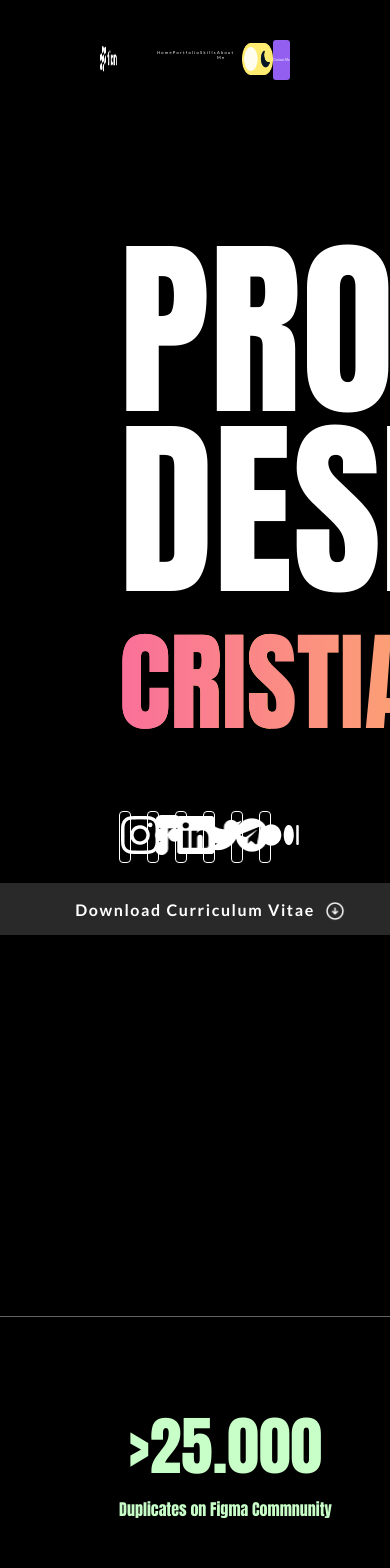
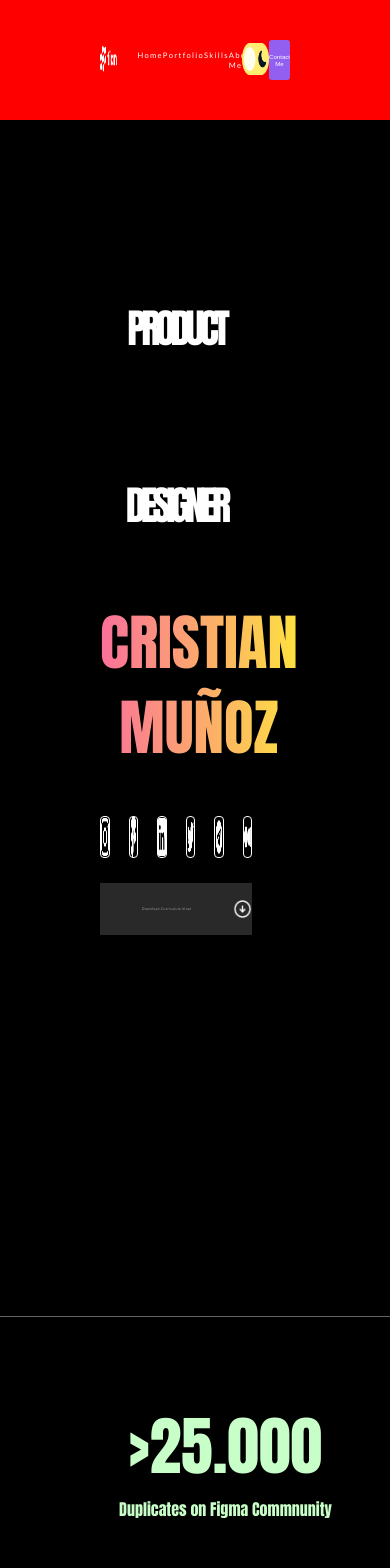
Before and after one commit to lukanogaj/product-designer, a React (Create React App) app: page / in a window 390 px wide. Shown: the top 1568 px of the page. Built offline with nearby package versions, Linux system fonts and the light colour scheme.

Commit message:
hero-responsive-vw

```diff
--- a/src/components/Hero/index.jsx
+++ b/src/components/Hero/index.jsx
@@ -9,8 +9,7 @@ const Hero = () => {
 		<div className={styles.hero}>
 			<div className={styles.main}>
 				<div className={styles.headings}>
-					<h1 className={styles.mainHeading}> PRODUCT DESIGNER</h1>
-
+					<h1> PRODUCT DESIGNER</h1>
 					<div className={styles.nameHead}>
 						<h2>CRISTIAN MUÑOZ</h2>
 					</div>
@@ -20,31 +19,45 @@ const Hero = () => {
 					{/* Map for social icons  */}
 
 					{dataForSocialIcons.map((item) => (
-						<div key={item.id} className={styles.socialIcon}>
-							<img className={styles.imgIcons} src={item.image} alt="" />
+						<div
+							key={item.id}
+							className={styles.socialIcon}>
+							<img
+								src={item.image}
+								alt=""
+							/>
 						</div>
 					))}
 				</div>
 				<div className={styles.cvDownload}>
-					<div>
+					<div className={styles.cvText}>
+						<div className={styles.cvHeading}>
 							<h4>Download Curriculum Vitae</h4>
 						</div>
 						<div className={styles.cvIcon}>
-						<img src={arrowDown} width="20px" height="20px" alt="" />
+							<img
+								src={arrowDown}
+								alt=""
+							/>
 						</div>
 					</div>
 				</div>
+			</div>
+
+			<div className={styles.heroProfile}>
 				<div className={styles.portal}>
 					<img
 						className={styles.portalImg}
 						src={portal}
-					width="160px"
-					height="160px"
 						alt=""
 					/>
 				</div>
 				<div className={styles.vintageImg}>
-				<img src={vintage} width="694px " height="778px" alt="" />
+					<img
+						src={vintage}
+						alt=""
+					/>
+				</div>
 			</div>
 		</div>
 	);
--- a/src/components/Hero/index.module.scss
+++ b/src/components/Hero/index.module.scss
@@ -3,103 +3,139 @@
 	justify-content: space-between;
 	width: 100%;
 	height: 778px;
-	background-color: #000000;
 	padding: 0px 100px 0px 100px;
 	margin-bottom: 153px;
 	.main {
 		display: flex;
 		justify-content: space-between;
 		flex-direction: column;
-		width: 43.2%;
+		width: 660px;
 		height: 695px;
-		// padding: 106px 0px 0px 100px;
 
+		// Two main headers
 		.headings {
 			display: flex;
 			flex-direction: column;
-			// width: 100%;
+			width: 100%;
 			height: 481px;
 			font-family: "Anton", sans-serif;
 			margin-bottom: 70px;
-
-			.mainHeading,
-			h1 {
-				font-family: "Anton", sans-serif;
-				font-size: 12.5em;
+			& > h1 {
+				width: 100%;
+				height: 360px;
+				font-size: 10.3vw;
 				color: #fff;
 				font-weight: 400;
-				line-height: 180px;
+				letter-spacing: -0.3rem;
+				line-height: 177px;
 			}
-
-			.nameHead,
-			h2 {
+			.nameHead {
 				display: inline-block;
-				font-size: 2.67em;
+				width: 100%;
+				height: 103px;
+				font-size: 3.73vw;
 				font-weight: 400;
-				white-space: nowrap;
-				margin: 0px 0px 77px 0px;
-				background: linear-gradient(to right, #fa709a, #fee140);
-				background-clip: text;
-				-webkit-text-fill-color: transparent;
+				line-height: 1.4;
+				& > h2 {
+					display: inline-block;
+					font-weight: 400;
+					background: linear-gradient(to right, #fa709a, #fee140);
+					background-clip: text;
+					-webkit-text-fill-color: transparent;
+					background-color: green;
+				}
 			}
 		}
 
+		// Social icons below the header
 		.socialLinks {
 			display: flex;
 			justify-content: space-between;
+			align-items: center;
 			width: 100%;
-
+			height: 52px;
 			.socialIcon {
-				width: 7.799%;
-				height: 52px;
+				width: 6.365%;
+				height: 42px;
+				text-align: center;
+				align-content: center;
 				border: solid #fff 1px;
 				border-radius: 4px;
-				text-align: center;
-				align-content: center;
-			}
-
-			.imgIcons {
-				display: inline-block;
-				text-align: center;
-				width: 40px;
-				height: 40px;
-				align-content: center;
+				& > img {
+					width: 100%;
+					height: 100%;
+				}
 			}
 		}
 
+		/// Cv download button
 		.cvDownload {
 			display: flex;
-			width: 660px;
+			justify-content: center;
+			width: 100%;
 			height: 52px;
+			align-items: center;
+			align-content: center;
 			background-color: #292929;
 			text-align: center;
-			position: relative;
-		}
+			// position: relative;
 
-		.cvIcon {
-			display: inline-block;
-			position: absolute;
-			top: 18px;
-			right: 180px;
-		}
-
-		.cvDownload {
-			display: inline-block;
-			font-family: "Lato", sans-serif;
-			align-content: center;
-			color: #ffff;
-			letter-spacing: 0.1rem;
-			& > h4 {
-				font-weight: 400;
-				font-size: 20px;
+			.cvText {
+				display: flex;
+				align-items: center;
 				align-content: center;
+				width: 270px;
+				.cvHeading {
+					display: inline-block;
+					// margin: auto;
+					width: 92.223%;
+					& > h4 {
+						font-family: "Lato", sans-serif;
+						align-content: center;
+						font-size: 0.9vw;
+						color: #ffff;
+						letter-spacing: 0.02rem;
+						font-weight: 300;
+					}
+				}
+				.cvIcon {
+					display: inline-block;
+					text-align: center;
+					height: 20px;
+					& > img {
+						width: 100%;
+						height: 20px;
+					}
+				}
 			}
 		}
 	}
+}
 
+// The image between huge image and headings
+// The div with two images
+.heroProfile {
+	display: flex;
+	width: 57.57%;
+	justify-content: space-between;
 	.portal {
-		width: 10.48%;
+		display: inline-block;
+		width: 23.15%;
 		height: 160px;
+		margin-right: 19px;
+		& > img {
+			width: 100%;
+			height: 160px;
+		}
+	}
+
+	// The huge image with the strange face
+	.vintageImg {
+		width: 100.41%;
+		& > img {
+      width: 100%;
+			display: inline-block;
+		}
 	}
 }
 
@@ -148,11 +184,11 @@
 }
 
 // Media query just for the images
-@media screen and (max-width: 1728px) {
-	.vintageImg {
-		display: none;
-	}
-}
+// @media screen and (max-width: 1728px) {
+// 	.vintageImg {
+// 		display: none;
+// 	}
+// }
 
 // // Media query mobile
 // @media screen and (max-width: 430px) {
--- a/src/components/Navbar/index.module.scss
+++ b/src/components/Navbar/index.module.scss
@@ -61,12 +61,24 @@ body {
 @media only screen and (max-width: 1024px) {
 	.navbar {
 		width: 100%;
+		background-color: red;
 		.logoMain {
-			width: 8.86%;
+			width: 8.544%;
+		}
+
+		.navbarItems {
+			background-color: green;
 		}
 
 		.controlMode {
 			width: 25.367%;
+		}
+
+		.controlMode {
+			.btnNavbar {
+				font-size: 1.5625vw;
+				// background-color: yellow;
+			}
 		}
 	}
 }
--- a/src/components/NavbarItems/index.module.scss
+++ b/src/components/NavbarItems/index.module.scss
@@ -9,3 +9,10 @@
 	font-weight: 400;
 	letter-spacing: 0.08rem;
 }
+
+@media only screen and (max-width: 1024px) {
+	.navbarItems {
+		width: 43.69%;
+    font-size: 1.953121vw;
+	}
+}
```
Lines whose indentation alone changed are shown as unchanged.
